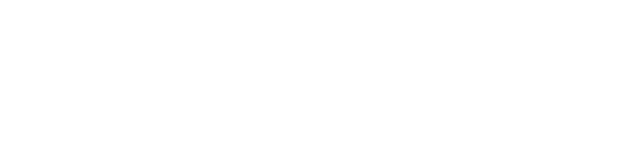
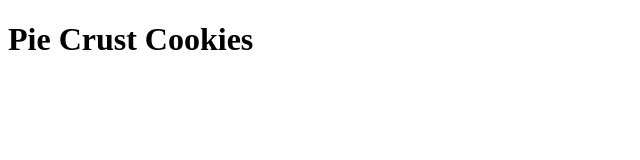
Before and after one commit to adal11111/odin-recipes, a plain HTML site: page recipes/pie-crust-cookies.html in a window 1280 px wide. Shown: the whole page, without its empty margins (0-640 px from the left). Drawn offline with Linux system fonts and the light colour scheme.

Commit message:
Edit pie-crust-cookies.html
h1 heading.

```diff
--- a/recipes/pie-crust-cookies.html
+++ b/recipes/pie-crust-cookies.html
@@ -6,5 +6,6 @@
   </head>
 
   <body>
+    <h1>Pie Crust Cookies</h1>
   </body>
 </html>
```
